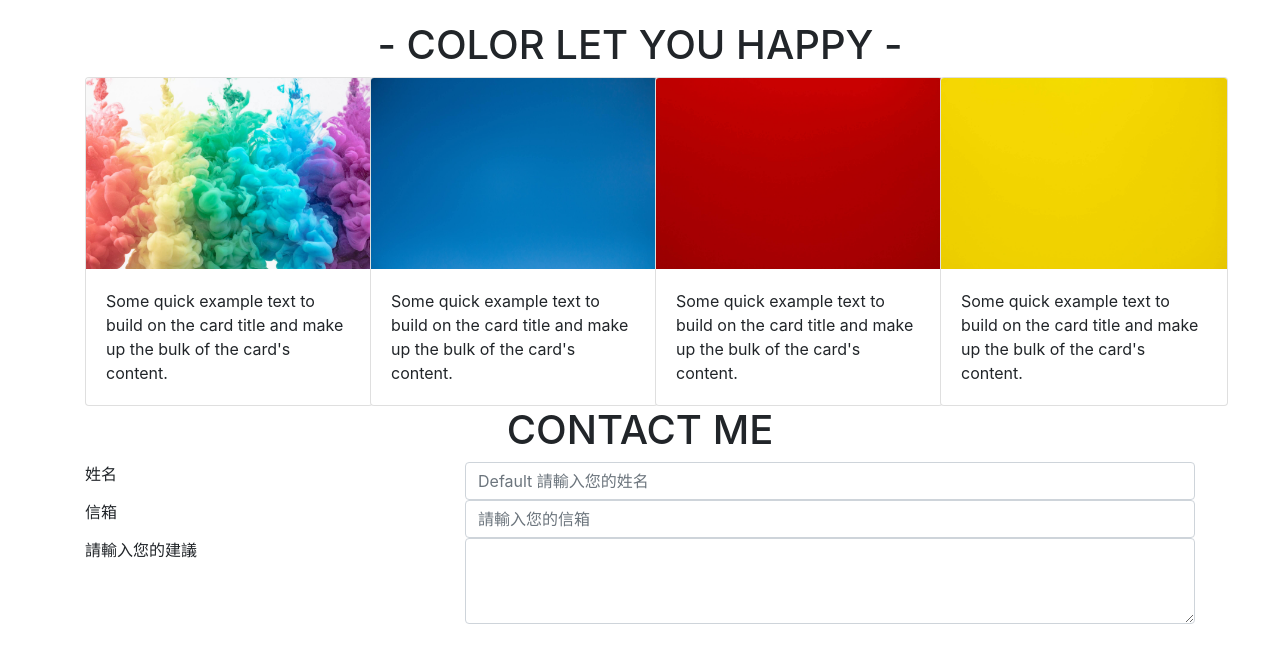
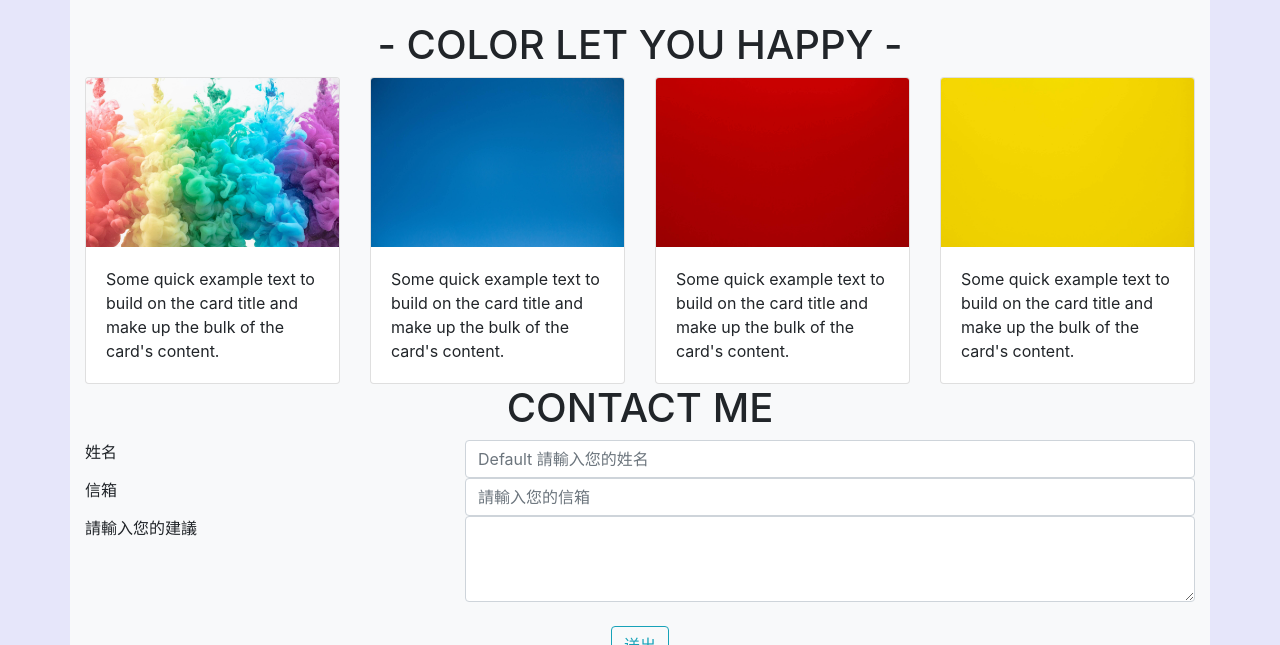
Before and after one commit to youyiH/Bootstrap_work_color, a plain HTML site: page index.html in a window 1280 px wide. Shown: the part 1623-2268 px from the top of the page. Drawn offline with nearby package versions, Linux system fonts and the light colour scheme.

Commit message:
樣式調整

```diff
--- a/index.html
+++ b/index.html
@@ -9,12 +9,14 @@
     <!-- bootstrap CDN CSS -->
     <link rel="stylesheet" href="https://cdn.jsdelivr.net/npm/bootstrap@4.5.3/dist/css/bootstrap.min.css"
         integrity="sha384-TX8t27EcRE3e/ihU7zmQxVncDAy5uIKz4rEkgIXeMed4M0jlfIDPvg6uqKI2xXr2" crossorigin="anonymous">
+
+    <link rel="stylesheet" href="./style.css">
 </head>
 
 <body>
 
     <!-- 容器 -->
-    <div class="container">
+    <div class="container bg-light">
         <!-- 導覽列 -->
         <nav class="navbar navbar-expand-lg navbar-light bg-light">
             <a class="navbar-brand" href="#">Beauty#COLOR</a>
@@ -124,7 +126,7 @@
 
         <div class="row">
             <div class="col-sm-12 col-md-12 col-xl-3">
-                <div class="card" style="width: 18rem;">
+                <div class="card">
                     <img src="./IMG/color.jpg" class="card-img-top" alt="a1">
                     <div class="card-body">
                         <p class="card-text">Some quick example text to build on the card title and make up the
@@ -133,7 +135,7 @@
                 </div>
             </div>
             <div class="col-sm-12 col-md-12 col-xl-3">
-                <div class="card" style="width: 18rem;">
+                <div class="card">
                     <img src="./IMG/BLUE.jpg" class="card-img-top" alt="a2">
                     <div class="card-body">
                         <p class="card-text">Some quick example text to build on the card title and make up the
@@ -142,7 +144,7 @@
                 </div>
             </div>
             <div class="col-sm-12 col-md-12 col-xl-3">
-                <div class="card" style="width: 18rem;">
+                <div class="card">
                     <img src="./IMG/RED.jpg" class="card-img-top" alt="a3">
                     <div class="card-body">
                         <p class="card-text">Some quick example text to build on the card title and make up the
@@ -151,7 +153,7 @@
                 </div>
             </div>
             <div class="col-sm-12 col-md-12 col-xl-3">
-                <div class="card" style="width: 18rem;">
+                <div class="card">
                     <img src="./IMG/YELLOW.jpg" class="card-img-top" alt="a4">
                     <div class="card-body">
                         <p class="card-text">Some quick example text to build on the card title and make up the
--- /dev/null
+++ b/style.scss
@@ -0,0 +1,3 @@
+body {
+    background: #E6E6FA;
+}
```
Also changed, not shown: style.css (added), 1 other file.
